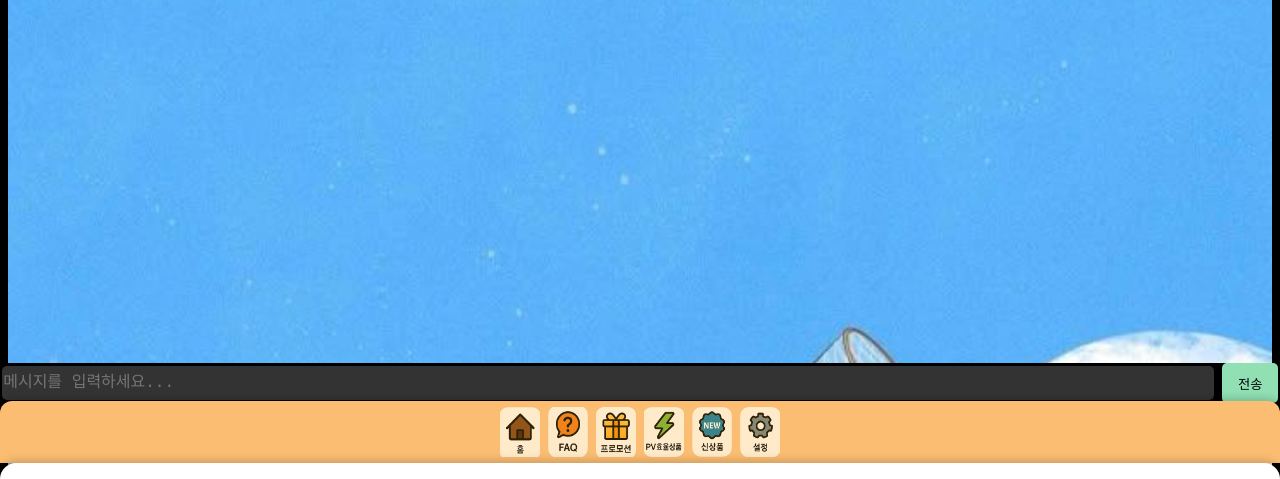
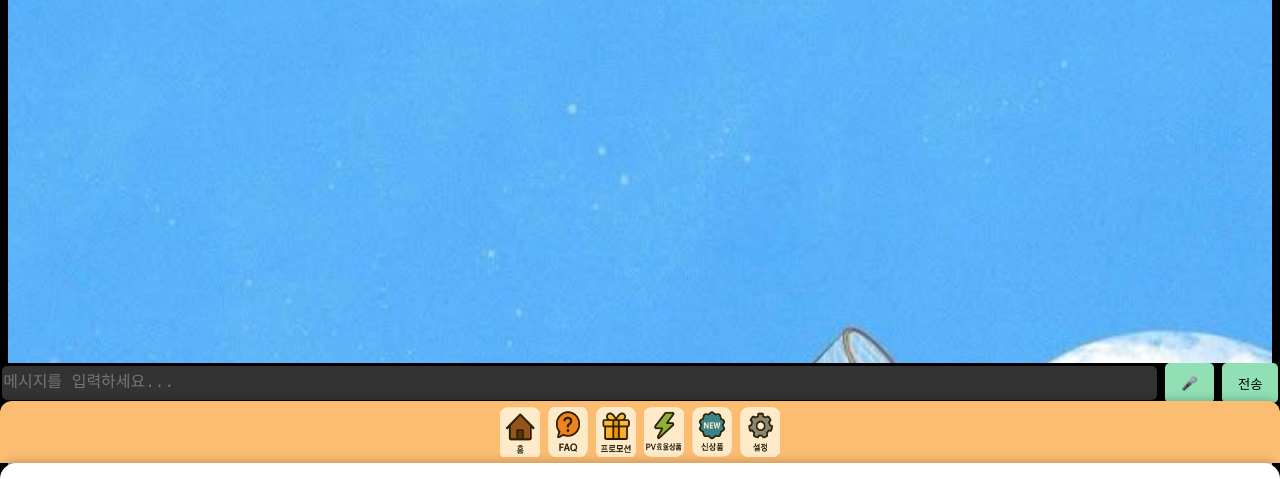
Before and after one commit to leeggung/dreambot, a plain HTML site: page public/chat.html in a window 1280 px wide. Shown: the part 337-816 px from the top of the page. Drawn offline with Linux system fonts and the light colour scheme.

Commit message:
Add files via upload

```diff
--- a/public/chat.html
+++ b/public/chat.html
@@ -19,6 +19,7 @@
     </div>
     <div class="input-area">
       <textarea id="userInput" placeholder="메시지를 입력하세요..."></textarea>
+	   <button id="voice-button" onclick="startListening()">🎤</button><!-- 👈 마이크 버튼 추가 -->
       <button id="send-button">전송</button>
     </div>
     <div class="bottom-nav" id="mainBottomNav">
```
